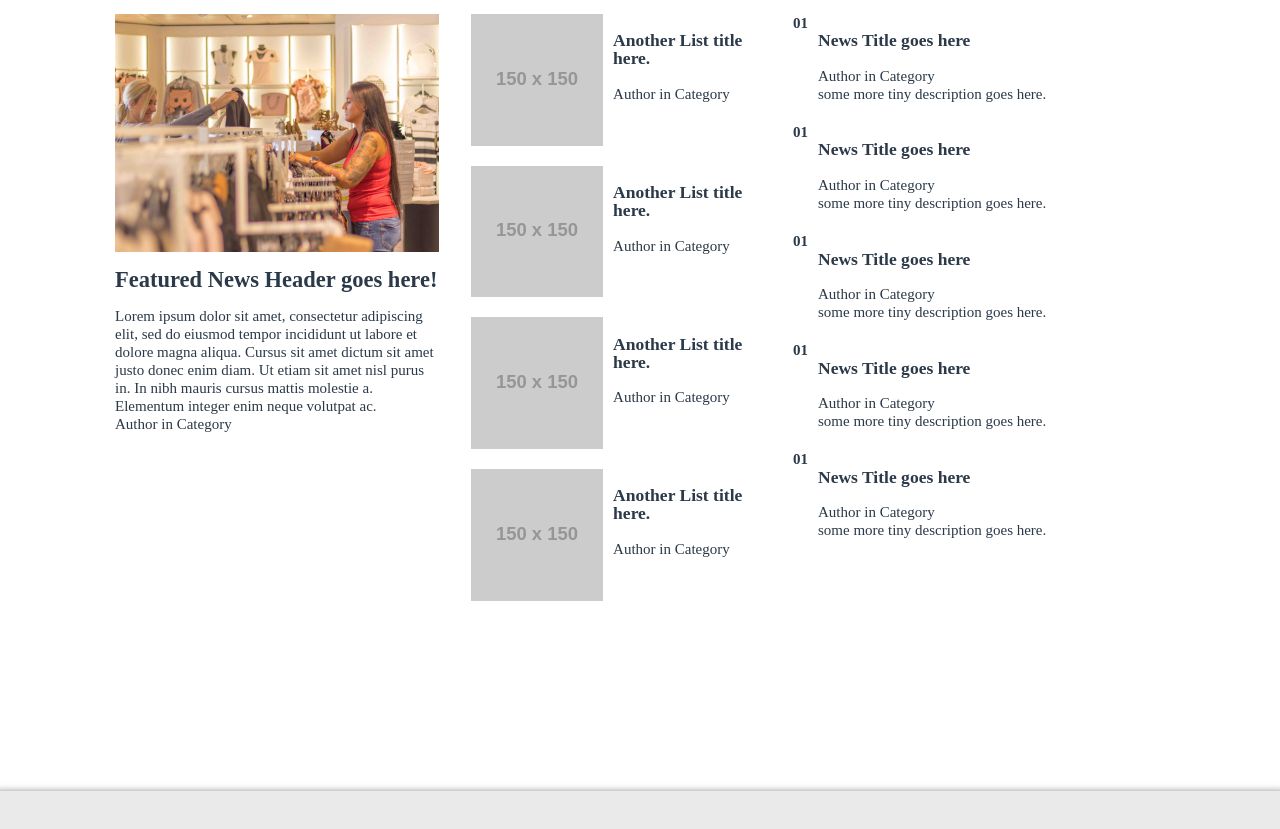
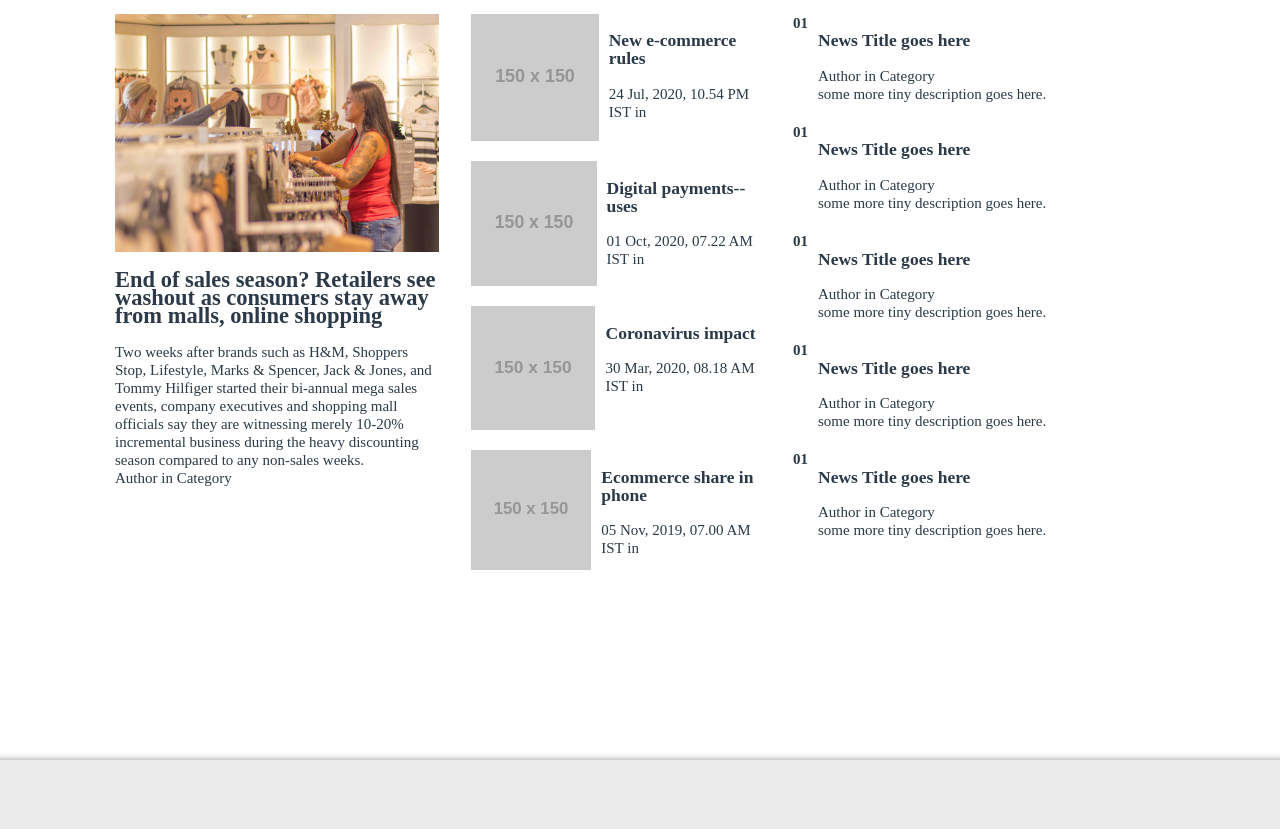
Before and after one commit to praveensudharsanan/finalproject, a plain HTML site: page PraveensudharsananProjectfiles/latestnews.html in a window 1280 px wide. Shown: the part 2448-3277 px from the top of the page. Drawn offline with Linux system fonts and the light colour scheme; placeholder pictures from the web are drawn by us.

```diff
--- a/PraveensudharsananProjectfiles/css/main.css
+++ b/PraveensudharsananProjectfiles/css/main.css
@@ -105,6 +105,7 @@
   .leftcolumn {
     float: left;
     width: 70%;
+
   }
 
   .rightcolumn {
--- a/PraveensudharsananProjectfiles/latestnews.html
+++ b/PraveensudharsananProjectfiles/latestnews.html
@@ -284,11 +284,10 @@
                                 <img src="images/shopping.jpg" alt="">
                               </figure>
                               <div class="featured-news-item">
-                                <h2 class="featured-title"> Featured News Header goes here!</h2>
+                                <h2 class="featured-title"> End of sales season? Retailers see washout as consumers stay away from malls, online shopping</h2>
                                 <div class="excerpt">
-                                  Lorem ipsum dolor sit amet, consectetur adipiscing elit, sed do eiusmod tempor incididunt ut labore et
-                                  dolore magna aliqua. Cursus sit amet dictum sit amet justo donec enim diam. Ut etiam sit amet nisl purus
-                                  in. In nibh mauris cursus mattis molestie a. Elementum integer enim neque volutpat ac.
+                                  Two weeks after brands such as H&M, Shoppers Stop, Lifestyle, Marks & Spencer, Jack & Jones, and Tommy Hilfiger started their bi-annual mega sales events,
+                                  company executives and shopping mall officials say they are witnessing merely 10-20% incremental business during the heavy discounting season compared to any non-sales weeks.
                                 </div>
                                 <div class="meta">
                                   <a href="#" class="">Author</a> in <a href="#">Category</a>
@@ -301,9 +300,9 @@
                                   <img src="http://via.placeholder.com/150x150" alt="">
                                 </figure>
                                 <div class="item-content">
-                                  <h3 class="list-title"> Another List title here.</h3>
+                                  <h3 class="list-title">New e-commerce rules</h3>
                                   <div class="meta">
-                                    <a href="#" class="">Author</a> in <a href="#">Category</a>
+                                    <a href="#" class="">24 Jul, 2020, 10.54 PM IST</a> in <a href="#"></a>
                                   </div>
                                 </div>
                               </div>
@@ -312,9 +311,10 @@
                                   <img src="http://via.placeholder.com/150x150" alt="">
                                 </figure>
                                 <div class="item-content">
-                                  <h3 class="list-title"> Another List title here.</h3>
+                                  <h3 class="list-title"> Digital payments-- uses  </h3>
                                   <div class="meta">
-                                    <a href="#" class="">Author</a> in <a href="#">Category</a>
+                                    <a href="#" class="">01 Oct, 2020, 07.22 AM IST
+                                    </a> in <a href="#"></a>
                                   </div>
                                 </div>
                               </div>
@@ -323,9 +323,10 @@
                                   <img src="http://via.placeholder.com/150x150" alt="">
                                 </figure>
                                 <div class="item-content">
-                                  <h3 class="list-title"> Another List title here.</h3>
+                                  <h3 class="list-title"> Coronavirus impact
+                                    </h3>
                                   <div class="meta">
-                                    <a href="#" class="">Author</a> in <a href="#">Category</a>
+                                    <a href="#" class="">30 Mar, 2020, 08.18 AM IST</a> in <a href="#"></a>
                                   </div>
                                 </div>
                               </div>
@@ -334,9 +335,10 @@
                                   <img src="http://via.placeholder.com/150x150" alt="">
                                 </figure>
                                 <div class="item-content">
-                                  <h3 class="list-title"> Another List title here.</h3>
+                                  <h3 class="list-title"> Ecommerce share in phone</h3>
                                   <div class="meta">
-                                    <a href="#" class="">Author</a> in <a href="#">Category</a>
+                                    <a href="#" class="">05 Nov, 2019, 07.00 AM IST
+                                    </a> in <a href="#"></a>
                                   </div>
                                 </div>
                               </div>
```
